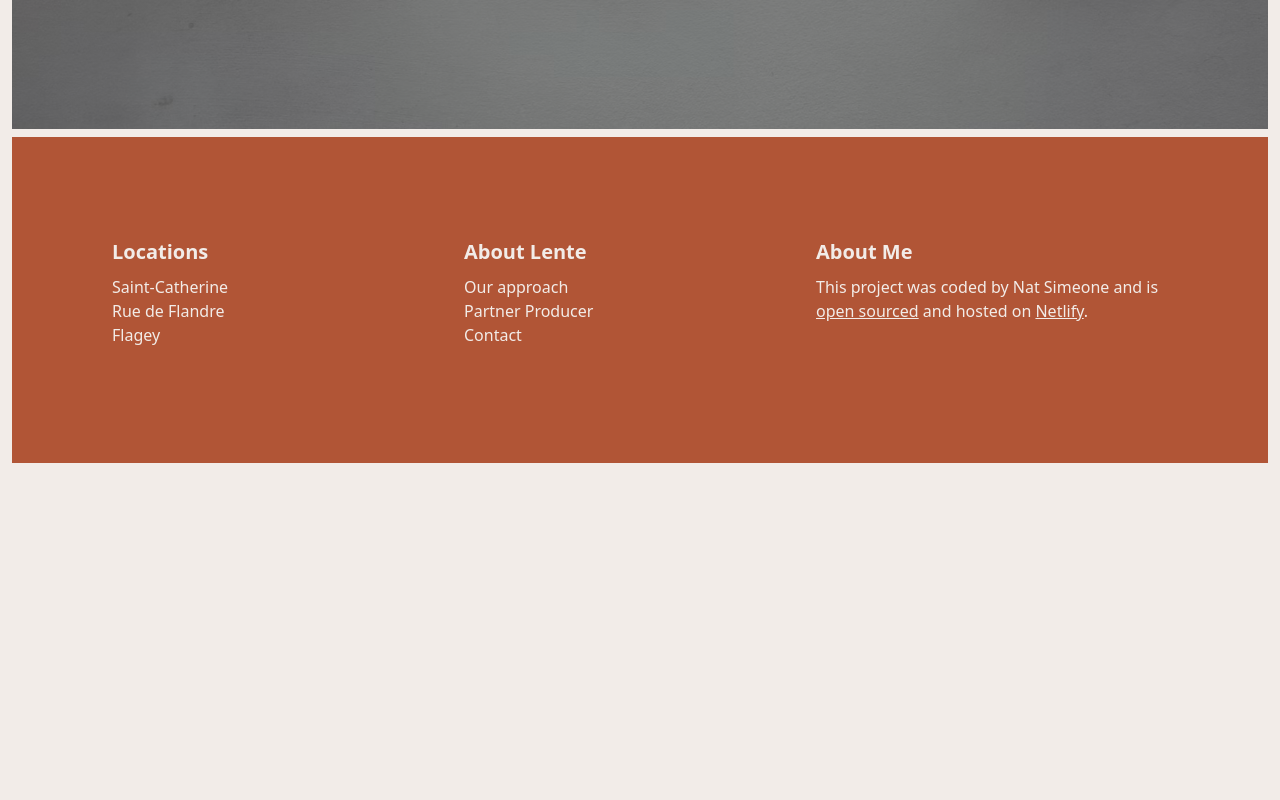
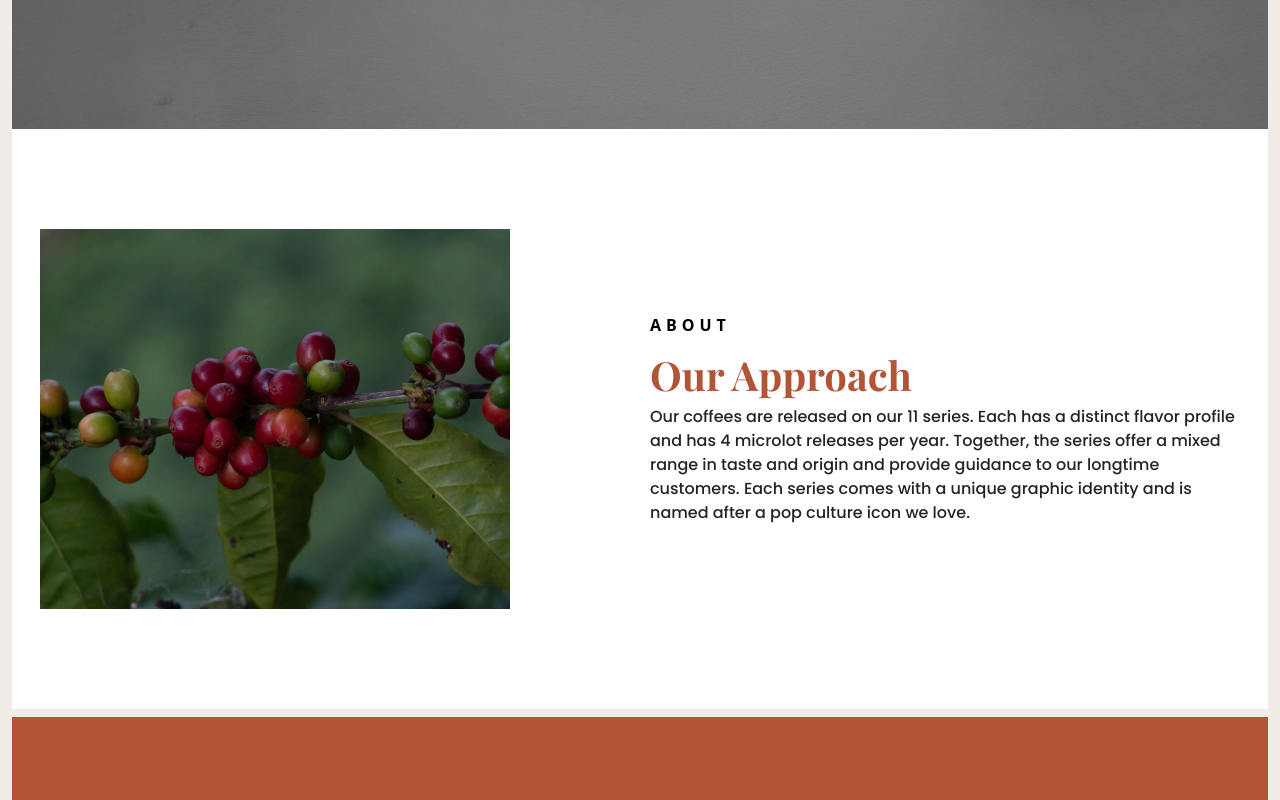
Before and after one commit to natsime/Specialty-Coffee, a plain HTML site: page index.html in a window 1280 px wide. Shown: the part 640-1440 px from the top of the page. Before the commit the page ends 1103 px from the top, so only its background shows below. Drawn offline with nearby package versions, Linux system fonts and the light colour scheme; a web font is replaced by a local one.

Commit message:
main section

```diff
--- a/index.html
+++ b/index.html
@@ -19,8 +19,20 @@
   <h2>Exploring contemporary coffee</h2>
   <a href="#more">Learn more</a>
   </header>
+  <main>
+    <section class="grid grid-2-columns">
+      <div>
+    <img src="/img/cherry.webp" alt="coffee cherries" class="cherry">
+    </div>
+    <div>
+    <h2>About</h2>
+    <h3>Our Approach</h3>
+    <p>Our coffees are released on our 11 series. Each has a distinct flavor profile and has 4 microlot releases per year. Together, the series offer a mixed range in taste and origin and provide guidance to our longtime customers. Each series comes with a unique graphic identity and is named after a pop culture icon we love.</p>
+  </div>
+  </section>
+  </main>
   <footer class="mt-2">
-    <section class="grid">
+    <section class="grid grid-3-columns">
     <div>
     <h3>Locations</h3>
     <ul>
--- a/src/style.css
+++ b/src/style.css
@@ -82,6 +82,43 @@ p {
     line-height: 30px;
 }
 
+section {
+    max-width: 1200px;
+    margin: 0 auto;
+    padding: 100px 0;
+}
+
+main {
+    background-color: white;
+}
+
+main h2 {
+    font-weight: 700;
+    font-size: 16px;
+    line-height: 1.5;
+    letter-spacing: 5px;
+    color: black;
+    text-transform: uppercase;
+}
+
+main h3 {
+    margin: 0;
+    font-weight: 700;
+    font-size: 40px;
+    line-height: 1.5;
+    color: var(--branding-color);
+    font-family: var(--heading-font-family);
+}
+
+main p {
+    font-style: normal;
+    font-weight: 400;
+    font-size: 16px;
+    line-height: 1.5;
+    margin: 0;
+}
+
+
 footer {
     background-color: var(--branding-color);
     color: var(--secondary-color);
@@ -124,8 +161,30 @@ footer a:hover {
 
 .grid {
     display: grid;
+    gap: 20px;
+}
+
+.grid-2-columns {
+    display: grid;
+    grid-template-columns: 1fr 1fr;
+    align-items: center;
+}
+
+.grid-3-columns {
+    display: grid;
     grid-template-columns: 1fr 1fr 1fr;
 }
+
+.cherry {
+  width: 470px;
+  height: 380px;
+  aspect-ratio: 4 / 3;     /* keeps a nice proportion */
+  object-fit: cover;       /* crop instead of squish */
+  object-position: center; /* centre the focal point */
+  display: block;
+  max-width: 100%;
+}
+
 
 @media (max-width: 960px) {
     header {
@@ -142,4 +201,13 @@ footer a:hover {
     header h3 {
         font-size: 12px;
     }
+
+     .grid {
+    grid-template-columns: 1fr;
+    grid-gap: 32px;
+    }
+
+    section {
+        padding: 30px;
+    }
 }
```
Also changed, not shown: img/cherry.webp (added).
